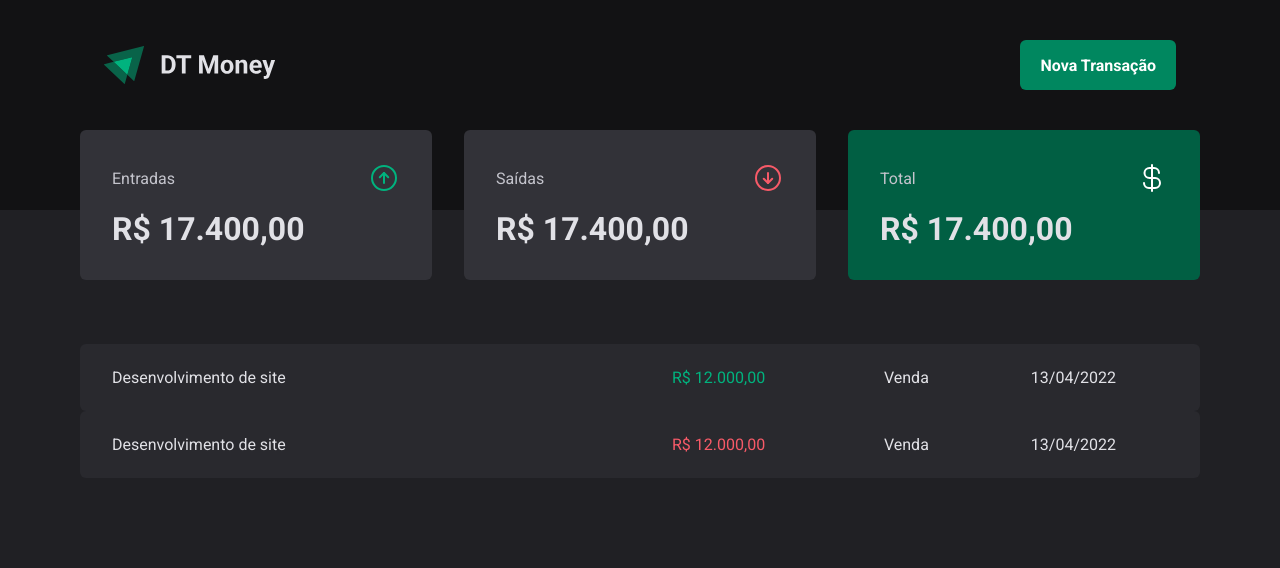
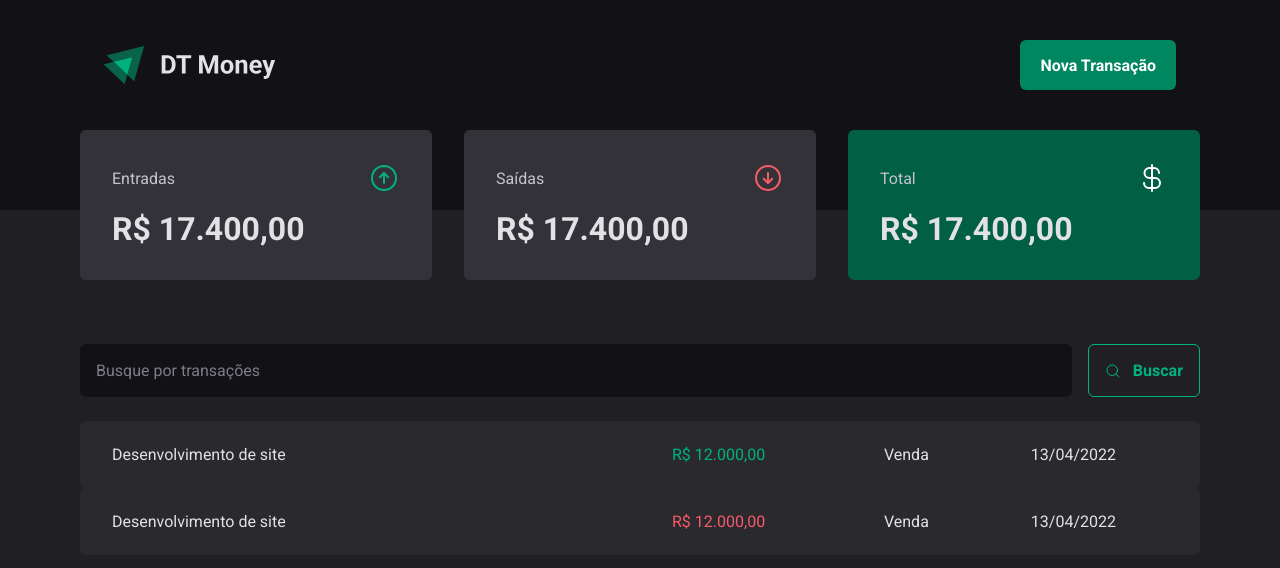
Before and after one commit to lucasdebeterco/dt-money, a React (Vite) app: page / in a window 1280 px wide. Shown: the top 568 px of the page. Built offline with nearby package versions, Linux system fonts and the light colour scheme.

Commit message:
search form and lint fixing

```diff
--- a/package.json
+++ b/package.json
@@ -7,6 +7,7 @@
     "dev": "vite",
     "build": "tsc && vite build",
     "lint": "eslint . --ext ts,tsx --report-unused-disable-directives --max-warnings 0",
+    "lint-fix": "eslint . --ext ts,tsx --report-unused-disable-directives --max-warnings 0 --fix",
     "preview": "vite preview"
   },
   "dependencies": {
@@ -15,7 +16,7 @@
     "react-dom": "^18.2.0"
   },
   "devDependencies": {
-    "@lucas.debeterco/eslint-config": "^0.0.0-development",
+    "@lucas.debeterco/eslint-config": "^1.1.0",
     "@types/node": "^20.11.19",
     "@types/react": "^18.2.55",
     "@types/react-dom": "^18.2.19",
--- a/src/components/Summary/index.tsx
+++ b/src/components/Summary/index.tsx
@@ -5,8 +5,7 @@ const colors = theme.theme.colors
 
 export function Summary() {
     return (
-    <section
-      className="mx-auto mt-[-5rem] grid w-full max-w-[min(70rem,100%-2rem)] grid-cols-3 gap-[2rem]">
+        <section className="mx-auto mt-[-5rem] grid w-full max-w-[min(70rem,100%-2rem)] grid-cols-3 gap-[2rem]">
             <div className="rounded-[6px] bg-gray-600 p-[2rem]">
                 <header className="flex items-center justify-between text-gray-300">
                     <span>Entradas</span>
--- a/src/main.tsx
+++ b/src/main.tsx
@@ -6,7 +6,7 @@ import ReactDOM from 'react-dom/client'
 import { App } from './App.tsx'
 
 ReactDOM.createRoot(document.getElementById('root')!).render(
-  <React.StrictMode>
-    <App />
-  </React.StrictMode>,
+    <React.StrictMode>
+        <App />
+    </React.StrictMode>,
 )
--- /dev/null
+++ b/src/pages/Transactions/Components/SearchForm/index.tsx
@@ -0,0 +1,21 @@
+import { MagnifyingGlass } from 'phosphor-react'
+
+export function SearchForm() {
+    return (
+        <form className="flex gap-[1rem]">
+
+            <input
+                type="text"
+                placeholder="Busque por transações"
+                className="flex-1  rounded-[6px] border-0 bg-gray-900 p-[1rem] text-gray-300 placeholder:text-gray-500"
+            />
+            <button
+                type="submit"
+                className="flex items-center gap-[0.75rem] rounded-[6px] border-[1px] border-green-300 bg-transparent p-[1rem] font-bold text-green-300 transition hover:border-green-500 hover:bg-green-500 hover:text-white"
+            >
+                <MagnifyingGlass />
+          Buscar
+            </button>
+        </form>
+    )
+}
--- a/src/pages/Transactions/index.tsx
+++ b/src/pages/Transactions/index.tsx
@@ -1,3 +1,5 @@
+import { SearchForm } from '@/pages/Transactions/Components/SearchForm'
+
 import { Header } from '../../components/Header'
 import { Summary } from '../../components/Summary'
 
@@ -7,8 +9,9 @@ export function Transactions() {
             <Header />
             <Summary />
 
+            <div className="mx-auto my-[4rem] w-full max-w-[min(70rem,100%-2rem)]">
+                <SearchForm />
 
-      <div className="mx-auto my-[4rem] w-full max-w-[min(70rem,100%-2rem)]">
                 <table className="mt-[1.5rem] w-full border-separate border-spacing-y-[0.5rem] border-spacing-y-[0]">
                     <tbody>
                         <tr>
--- a/tailwind.config.js
+++ b/tailwind.config.js
@@ -24,7 +24,8 @@ export default {
             'red-500': '#AB222E',
             'red-700': '#7A1921',
 
-      'white': '#FFF'
+            'white': '#FFF',
+            'transparent': 'transparent'
         },
         extend: {},
     },
```
Also changed, not shown: src/App.tsx (+5 -5 lines), src/components/Header/index.tsx (indentation only), vite.config.ts (indentation only), 1 other file (tests, documents, lock files or other folders). Lines whose indentation alone changed are shown as unchanged.
